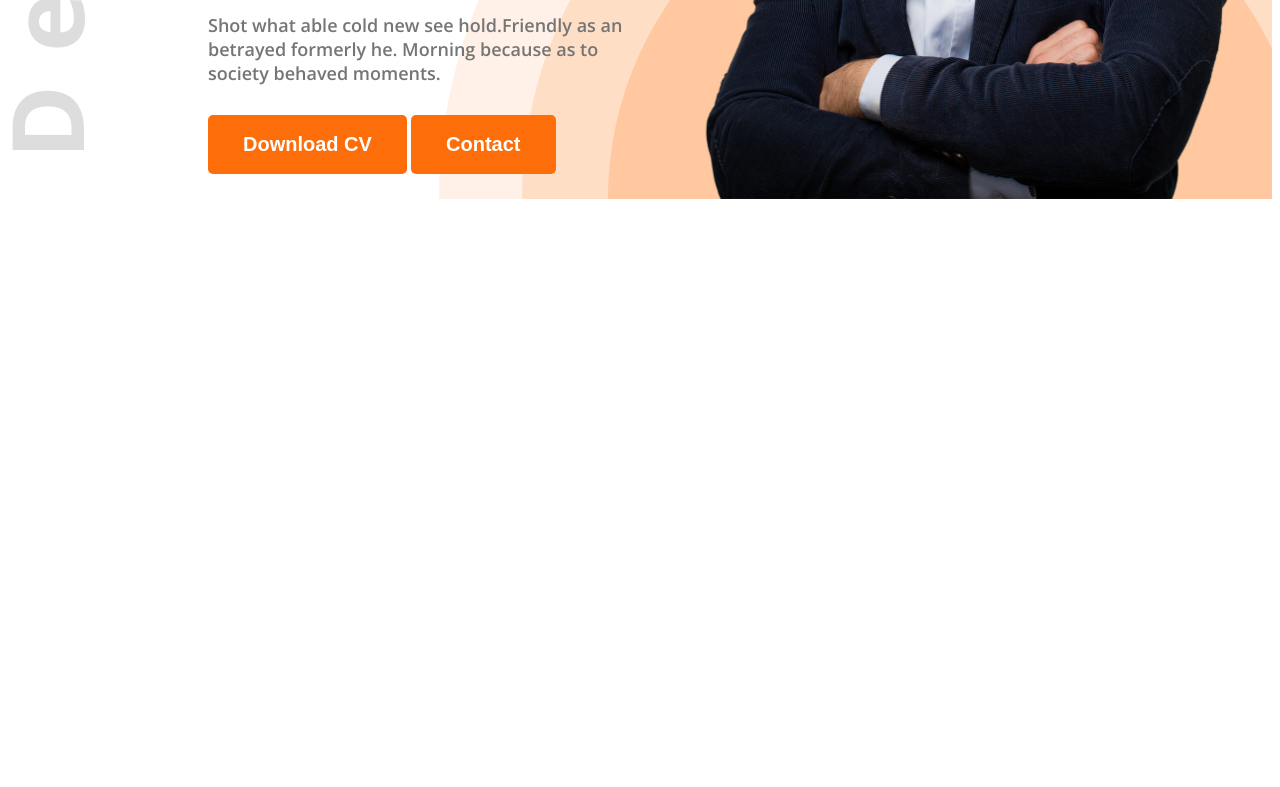
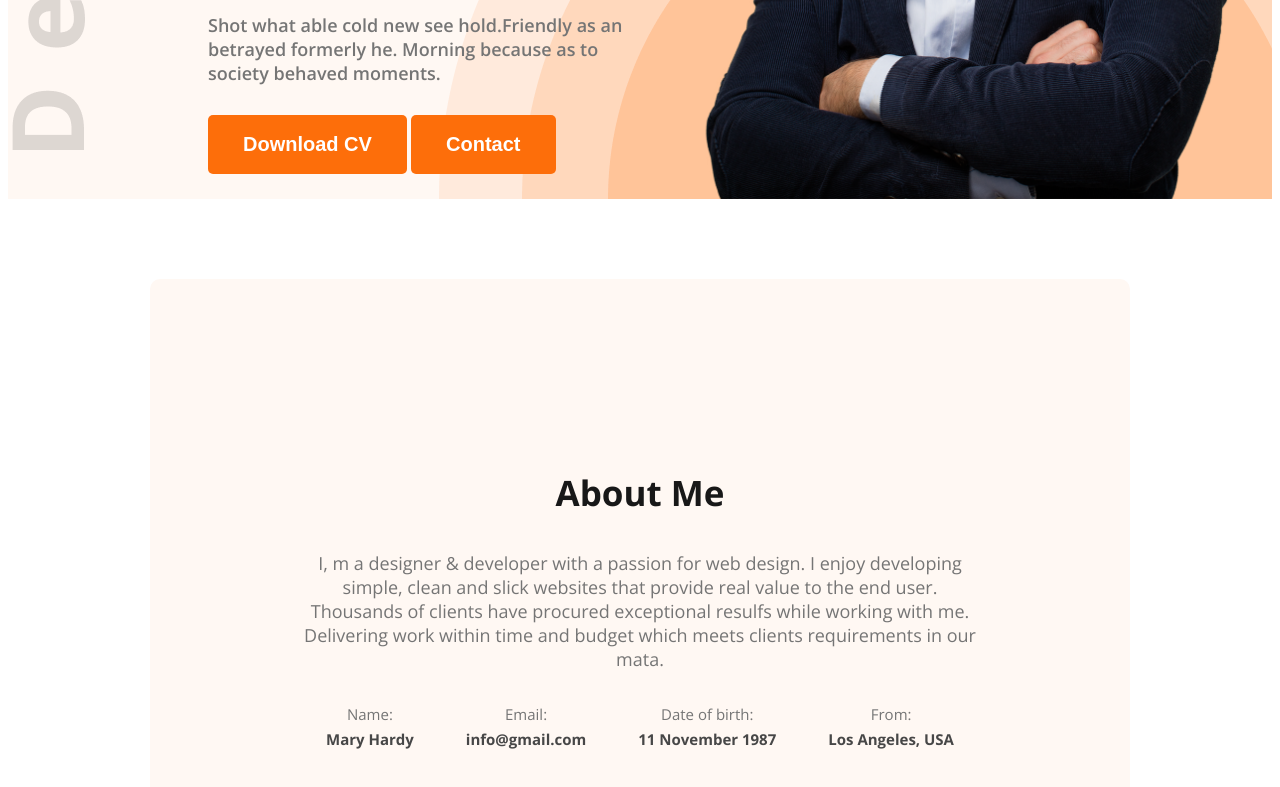
Before and after one commit to shoyonsutradhar/web-devoloper-porttfolio, a plain HTML site: page index.html in a window 1280 px wide. Shown: the part 663-1450 px from the top of the page. Before the commit the page ends 870 px from the top, so only its background shows below. Drawn offline with nearby package versions, Linux system fonts and the light colour scheme.

Commit message:
section about

```diff
--- a/index.html
+++ b/index.html
@@ -14,7 +14,7 @@
 
   </head>
   <body class="open-sans-normal">
-    <header class="header">
+    <header class="header secondary-bg">
       <nav>
         <h3
         class="nav-title">Ma<span class="text-primary">r</span>y</h3>
@@ -43,7 +43,43 @@
       </div>
     </header>
 
-    <main></main>
+<!-- header section -->
+
+    <main>
+      <section>
+        <div class="about secondary-bg">
+          <h3 class="section-title">About Me</h3>
+          <p class="section-description">I, m a designer & developer with a passion for web design. I enjoy developing simple,
+             clean and slick websites that provide real value to the end user. Thousands of clients have procured exceptional resulfs
+             while working with me. Delivering work within time and budget which meets clients requirements in our mata.
+            </p>
+
+            <div class="abot-items">
+              <!-- .about-item*4>p.item-title+p.item-description -->
+
+              <div class="about-itm">
+                <p class="item-title">Name:</p>
+                <p class="item-description">Mary Hardy </p>
+              </div>
+
+              <div class="about-itm">
+                <p class="item-title">Email:</p>
+                <p class="item-description">info@gmail.com</p>
+              </div>
+
+              <div class="about-itm">
+                <p class="item-title">Date of birth:</p>
+                <p class="item-description">11 November 1987</p>
+              </div>
+
+              <div class="about-itm">
+                <p class="item-title">From:</p>
+                <p class="item-description">Los Angeles, USA</p>
+              </div>
+
+        </div>
+      </section>
+    </main>
 
     <footer></footer>
   </body>
--- a/styles/portfolio.css
+++ b/styles/portfolio.css
@@ -1,12 +1,9 @@
-
 .open-sans-normal {
-    font-family: "Open Sans", sans-serif;
-    font-optical-sizing: auto;
-    font-style: normal;
-    font-variation-settings: "wdth" 100;
-  }
-
-
+  font-family: "Open Sans", sans-serif;
+  font-optical-sizing: auto;
+  font-style: normal;
+  font-variation-settings: "wdth" 100;
+}
 
 /* Shere Style */
 
@@ -29,7 +26,6 @@
 }
 
 
-
 /* header imges */
 
 .header {
@@ -38,8 +34,6 @@
   background-repeat: no-repeat;
   background-position: top left, bottom right;
 }
-
-
 
 /* Nav Styles */
 
@@ -53,7 +47,6 @@ nav {
 .nav-title {
   font-weight: 800;
   font-style: 60px;
-
 }
 
 nav ul {
@@ -70,14 +63,12 @@ nav li a {
   text-decoration: none;
 }
 
+/* banner styles */
 
-
-
-/* banner styles */
 .banner-greetings {
   font-size: 45px;
   font-weight: 600;
-  margin-bottom:-40px;
+  margin-bottom: -40px;
 }
 
 .banner-description {
@@ -91,14 +82,12 @@ nav li a {
   display: flex;
   justify-content: space-between;
   margin: 0 35px 0 200px;
-
 }
 
 .banner-Contant {
   max-width: 580px;
   margin-top: 80px;
 }
-
 
 .banner-title {
   font-size: 85px;
@@ -109,3 +98,59 @@ nav li a {
 .banner-profile-pic {
   width: 580px;
 }
+
+
+/* main section 2 */
+
+
+/* main styles */
+
+main {
+  max-width: 1140px;
+  margin: 0 auto;
+}
+
+/* main section  */
+
+.section-title {
+  font-size: 35px;
+  font-weight: bold;
+  text-align: center;
+  margin-top: 60px;
+  color: #181818;
+}
+.section-description {
+  font-size: 18px;
+  color: #757575;
+  text-align: center;
+}
+.secondary-bg {
+  background-color: #fff8f3;
+}
+
+
+/* about */
+
+.about {
+  border-radius: 10px;
+  padding: 130px 150px;
+  text-align: center;
+  margin:80px ;
+}
+.abot-items{
+  display: flex;
+  justify-content: space-around;
+
+}
+.item-title{
+  color:#757575;
+  font-size: 15px;
+  margin-top: 15px;
+}
+.item-description{
+  color: #474747;
+  font-weight: bold;
+  font-size:15px;
+  margin-top: -10px;
+
+}
```
